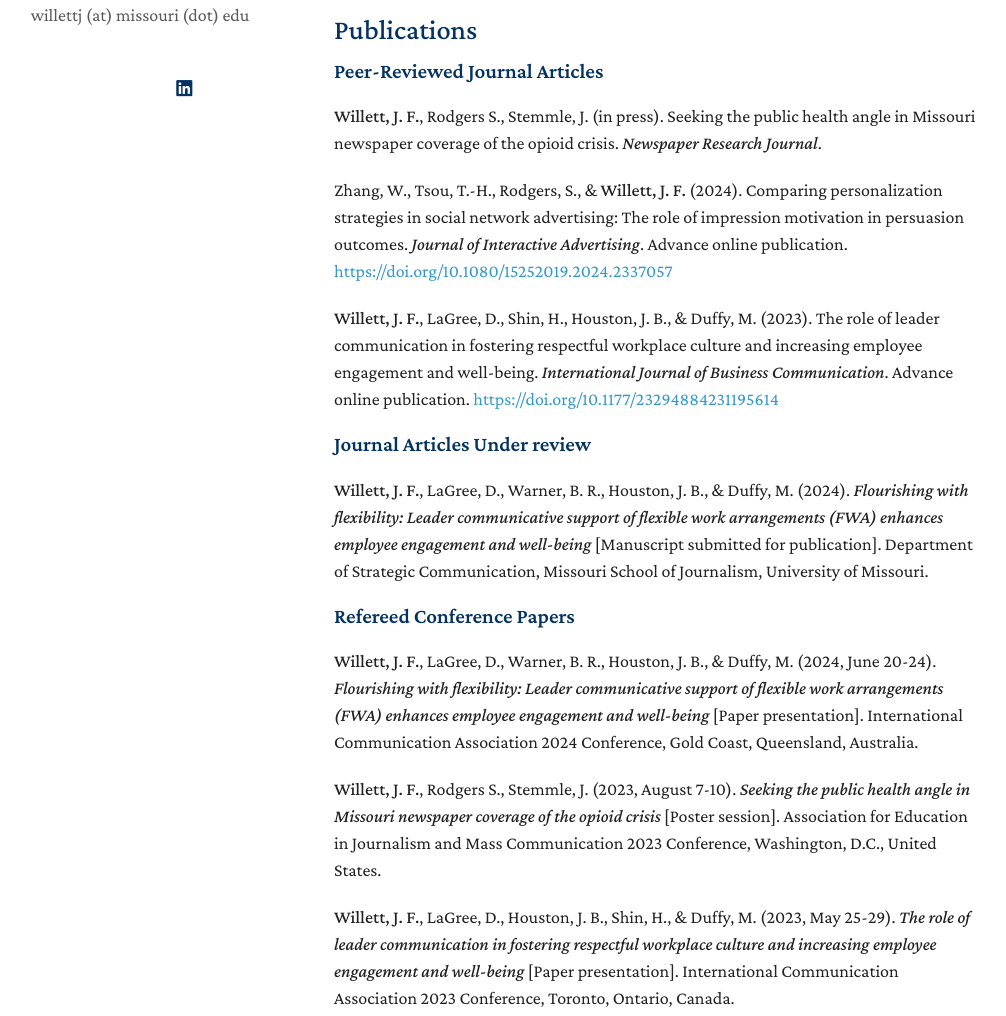
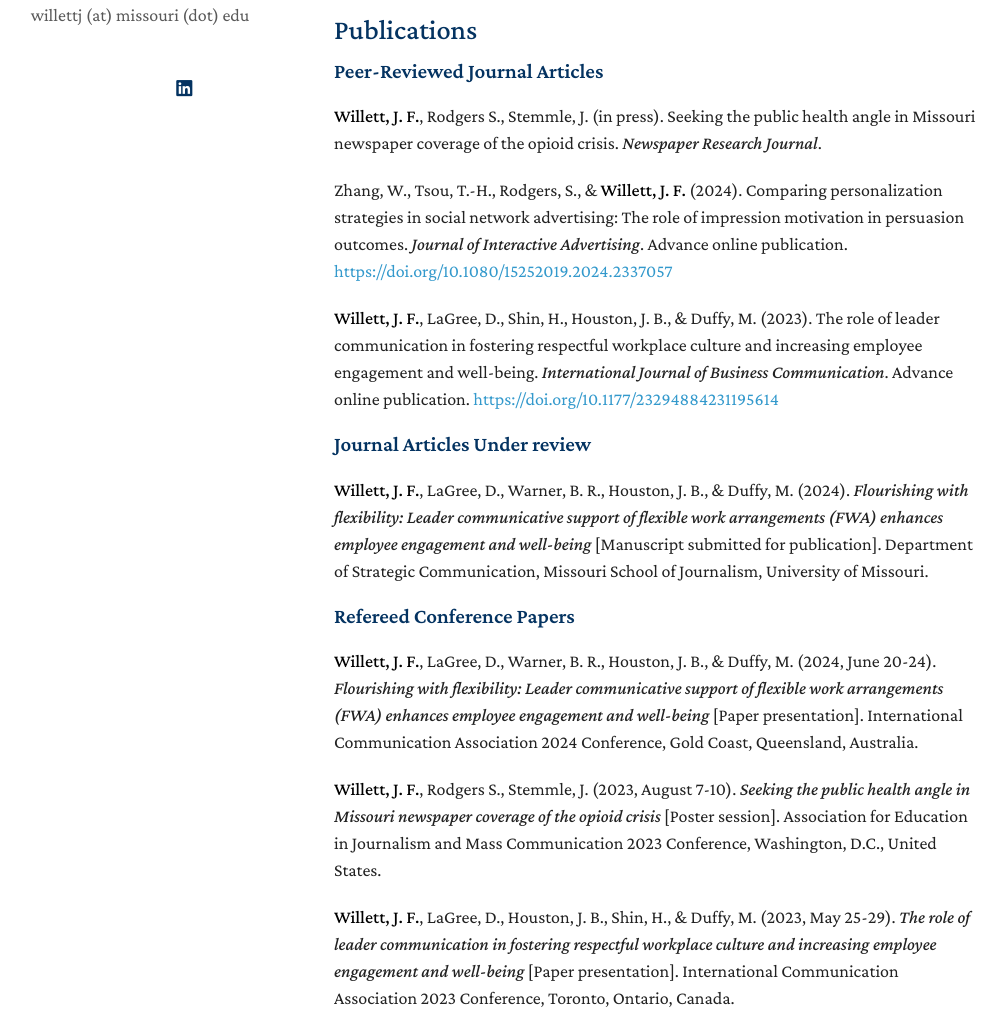
Before and after one commit to willettjf/willettjf.github.io, a Jekyll site: the page built from index.md, in a window 1280 px wide and 1400 px high. Shown: the part 327-1343 px from the top of the window, without its empty margins (136-1142 px from the left). Built offline with Jekyll 4.4.1, drawn with Linux system fonts in a browser that asks for light colours; nearby versions of some CDN libraries; a style sheet for code colours, icons or effects is not loaded; our own code applies the rules of GitHub Pages for plain Markdown files.

Commit message:
Update minimal-light.scss

```diff
--- a/_sass/minimal-light.scss
+++ b/_sass/minimal-light.scss
@@ -422,7 +422,7 @@ header ul a:active {
 }
 
 strong {
-  color:#222;
+  color:#000000;
   font-weight:500;
 }
 
```
